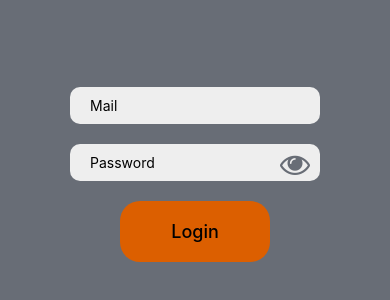
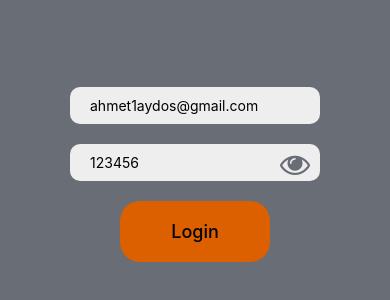
Before and after one commit to SgrAhmet/Gring, a React Native app: screen /Login in a window 390 px wide. Shown: the part 248-548 px from the top of the page. Built offline with nearby package versions, Linux system fonts and the light colour scheme.

Commit message:
onauthbefore

```diff
--- a/src/screens/Login.js
+++ b/src/screens/Login.js
@@ -7,8 +7,8 @@ import MyButton from "../components/MyButton";
 import { FontAwesome } from "@expo/vector-icons";
 
 const Login = () => {
-  const [mail, setMail] = useState("");
-  const [password, setPassword] = useState("");
+  const [mail, setMail] = useState("ahmet1aydos@gmail.com");
+  const [password, setPassword] = useState("123456");
   const [showPassword, setShowPassword] = useState(false);
 
   const togglePassword = () => {
@@ -19,7 +19,8 @@ const Login = () => {
 
     auth.signInWithEmailAndPassword(mail,password).then(() => {
       Alert.alert("", "kullanıcı giriş yaptı");
-
+      console.log("auth.currentUser.emailVerified")
+      console.log(auth.currentUser.emailVerified)
     })
     .catch((error) => {
       if (error.code === "auth/missing-password") {
--- a/src/screens/Register.js
+++ b/src/screens/Register.js
@@ -23,7 +23,7 @@ const Register = () => {
       .createUserWithEmailAndPassword(mail, password)
       .then(() => {
         Alert.alert("", "User account created");
-        // auth.signOut()
+        auth.currentUser.sendEmailVerification();
         navigation.replace("Login")
       })
       .catch((error) => {
```
